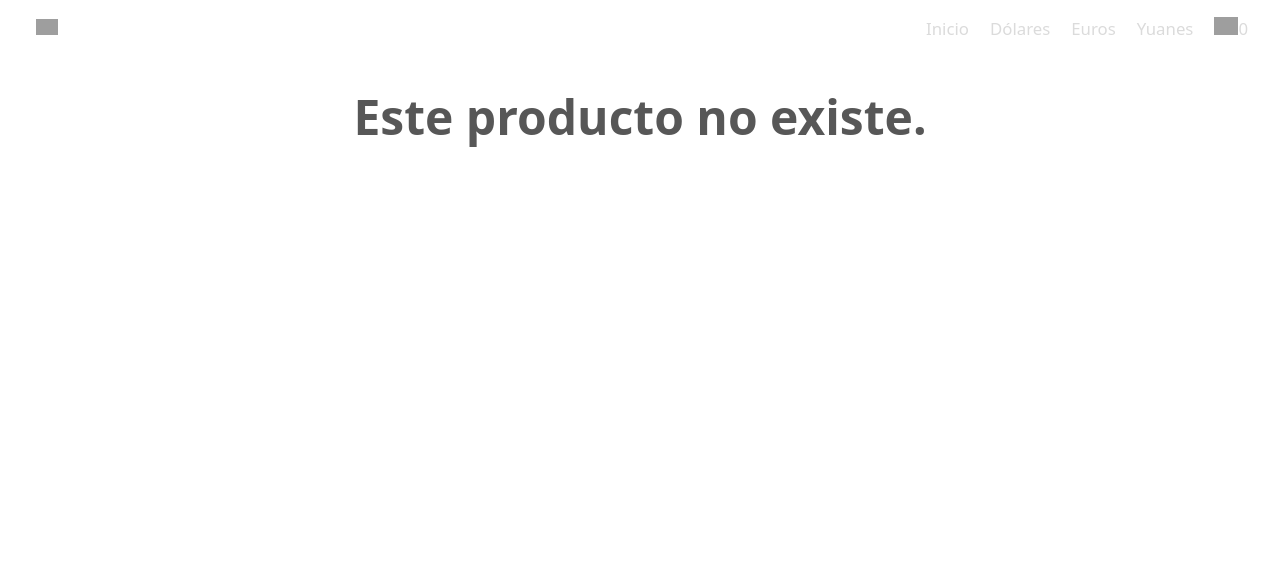
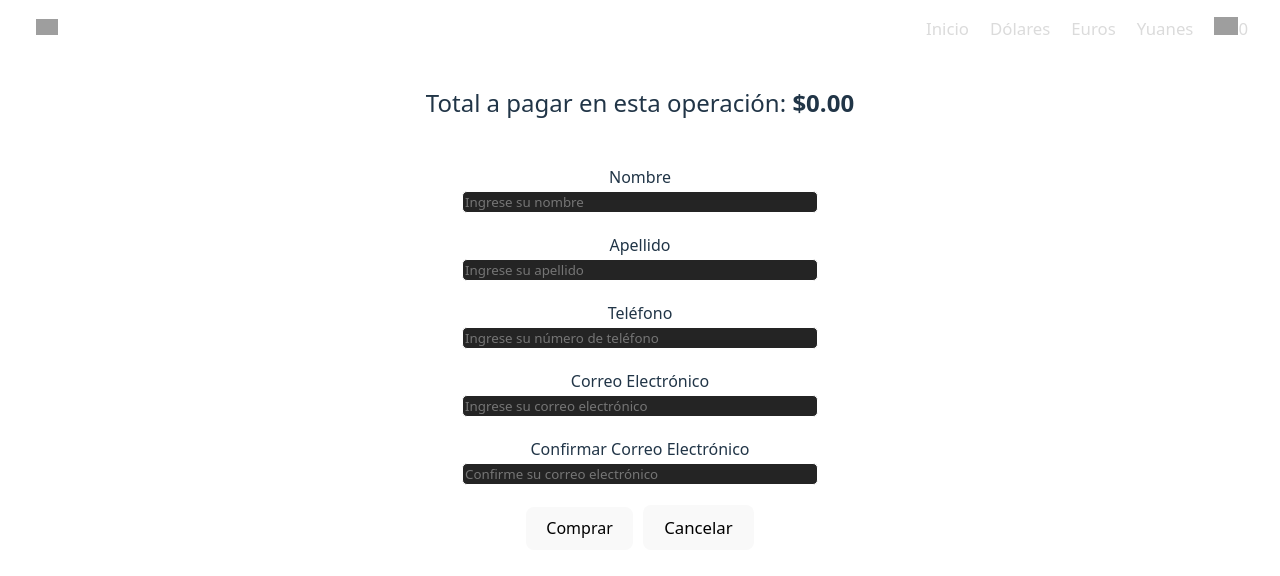
Before and after one commit to julian-lr/PF-LauritoRiscica, a React (Vite) app: page /checkout in a window 1280 px wide. Shown: the top 576 px of the page. Built offline with nearby package versions, Linux system fonts and the light colour scheme; grey boxes are pictures that could not be loaded.

Commit message:
Continuación del codigo, solo faltaría terminar la compra

```diff
--- a/src/App.css
+++ b/src/App.css
@@ -176,3 +176,70 @@ div.card {
       background-position: 100% 50%;
   }
 }
+
+.checkout-currency {
+  border: 1px solid black;
+  padding: 15px 0;
+}
+
+.checkout-page {
+  text-align: center;
+  padding-top: 20px;
+}
+
+.checkout-cart {
+  padding: 0 20%;
+}
+
+.checkout-details {
+  float: left;
+}
+
+.checkout-img img {
+  width: 40px;
+  float: left;
+  padding: 0 15px;
+}
+
+.checkout-total {
+  display: block;
+  text-align: left;
+}
+
+.checkout-buttons {
+  text-align: right;
+}
+
+.checkout-buttons button {
+  margin: 0 5px;
+}
+
+form {
+  text-align: center;
+}
+
+form label{
+  padding-top: 20px;
+  display: block;
+}
+
+form .form-control {
+  border-radius: 5px;
+  background-color: #242424;
+  border: 1px solid white;
+  font-family: system-ui, -apple-system, BlinkMacSystemFont, 'Segoe UI', Roboto, Oxygen, Ubuntu, Cantarell, 'Open Sans', 'Helvetica Neue', sans-serif;
+  width: 350px;
+}
+
+form .checkout-final-buttons {
+  padding-top: 20px;
+  display: block;
+}
+
+form .checkout-final-buttons button {
+  margin: 0 5px;
+}
+
+.total-to-pay {
+  font-size: 1.5rem;
+}
--- a/src/App.jsx
+++ b/src/App.jsx
@@ -5,6 +5,7 @@ import { ItemDetailContainer } from "./components/ItemDetailContainer";
 import { ItemListContainer } from "./components/ItemListContainer";
 import { CartProvider } from "./contexts/CartContext";
 import { Error404 } from "./components/Error404";
+import { CheckoutForm } from "./components/CheckoutForm";
 
 import "./App.css";
 
@@ -17,6 +18,7 @@ function App() {
           <Route path="/" element={<Home />} />
           <Route path="/currencies/:id" element={<ItemDetailContainer />} />
           <Route path="/category/:category" element={<ItemListContainer />} />
+          <Route path="/checkout" element={<CheckoutForm />} />
           <Route path="*" element={<Error404 />} />
         </Routes>
       </BrowserRouter>
--- a/src/components/CartWidget.jsx
+++ b/src/components/CartWidget.jsx
@@ -1,48 +1,47 @@
 import React from "react";
 import { useCart } from "../contexts/CartContext";
 import { Badge, OverlayTrigger, Popover } from "react-bootstrap";
-import Swal from 'sweetalert2';
+import Swal from "sweetalert2";
+import { Link } from "react-router-dom";
 import "../App.css";
 
 export const CartWidget = () => {
   const { cart, addToCart, removeFromCart, clearCart } = useCart();
 
-  const handleEdit = (currencyId) => {
-    // This function will be called when the "Edit" button is clicked
-  };
+  const handleEdit = (currencyId) => (
+    <Link to={`/currencies/${currencyId}`}>
+      <button>Editar</button>
+    </Link>
+  );
 
   const handleRemove = (currencyId) => {
     Swal.fire({
-      title: '¿Estás seguro de eliminar esta orden del carrito?',
-      icon: 'question',
+      title: "¿Estás seguro de eliminar esta orden del carrito?",
+      icon: "question",
       showCancelButton: true,
-      confirmButtonText: 'Sí',
-      cancelButtonText: 'No',
+      confirmButtonText: "Sí",
+      cancelButtonText: "No",
     }).then((result) => {
       if (result.isConfirmed) {
         removeFromCart(currencyId);
-        Swal.fire('Orden eliminada del carrito', '', 'success');
+        Swal.fire("Orden eliminada del carrito", "", "success");
       }
     });
   };
 
   const handleRemoveAll = () => {
     Swal.fire({
-      title: '¿Estás seguro de vaciar tu carrito?',
-      icon: 'question',
+      title: "¿Estás seguro de vaciar tu carrito?",
+      icon: "question",
       showCancelButton: true,
-      confirmButtonText: 'Sí',
-      cancelButtonText: 'No',
+      confirmButtonText: "Sí",
+      cancelButtonText: "No",
     }).then((result) => {
       if (result.isConfirmed) {
         clearCart();
-        Swal.fire('Carrito vaciado', '', 'success');
+        Swal.fire("Carrito vaciado", "", "success");
       }
     });
-  };
-
-  const handleCheckout = () => {
-    // This function will be called when the "Checkout" button is clicked
   };
 
   return (
@@ -59,14 +58,18 @@ export const CartWidget = () => {
                   <div key={currency.id} className="cart-currency">
                     <div className="cart-details">
                       <span className="cart-type">{currency.type}</span>
-                      <span className="cart-amount">Cantidad: ${currency.amount}</span>
-                      <span className="cart-total">Total a pagar: ${currency.price}</span>
+                      <span className="cart-amount">
+                        Cantidad: ${currency.amount}
+                      </span>
+                      <span className="cart-total">
+                        Total a pagar: ${currency.price}
+                      </span>
                     </div>
                     <div className="cart-buttons">
-                      <button onClick={() => handleRemove(currency.id)}>Eliminar</button>
-                      <button onClick={() => handleEdit(currency.id)}>
-                        Editar
+                      <button onClick={() => handleRemove(currency.id)}>
+                        Eliminar
                       </button>
+                      {handleEdit(currency.id)}
                     </div>
                   </div>
                 ))}
@@ -74,11 +77,11 @@ export const CartWidget = () => {
                   <button onClick={handleRemoveAll} className="remove-all-btn">
                     Vaciar Carrito
                   </button>
-                  <button onClick={handleCheckout} className="checkout-btn">
-                    Checkout
-                  </button>
+                  <Link to="/checkout">
+                    <button className="checkout-btn">Checkout</button>
+                  </Link>
                 </div>
-                </>
+              </>
             ) : (
               <p>Tu carrito está vacío</p>
             )}
--- /dev/null
+++ b/src/components/CheckoutForm.jsx
@@ -0,0 +1,161 @@
+import React, { useState } from "react";
+import { useCart } from "../contexts/CartContext";
+import { Form, Button, Col, Row } from "react-bootstrap";
+import Swal from "sweetalert2";
+import { Link } from "react-router-dom";
+
+export const CheckoutForm = () => {
+  const { cart, removeFromCart, clearCart } = useCart();
+  const [buyerDetails, setBuyerDetails] = useState({
+    name: "",
+    lastName: "",
+    phoneNumber: "",
+    email: "",
+    confirmEmail: "",
+  });
+
+  const handleEdit = (currencyId) => (
+    <Link to={`/currencies/${currencyId}`}>
+      <button>Editar</button>
+    </Link>
+  );
+
+
+  const handleRemove = (currencyId) => {
+    Swal.fire({
+      title: "¿Estás seguro de eliminar esta orden del carrito?",
+      icon: "question",
+      showCancelButton: true,
+      confirmButtonText: "Sí",
+      cancelButtonText: "No",
+    }).then((result) => {
+      if (result.isConfirmed) {
+        removeFromCart(currencyId);
+        Swal.fire("Orden eliminada del carrito", "", "success");
+      }
+    });
+  };
+
+  const handleBuy = () => {
+    // Handle buy logic
+    // clearCart();
+    // Swal.fire('Compra realizada con éxito', '', 'success');
+  };
+
+  const handleCancel = () => (
+    <Link to={`/`}>
+      <button>Cancelar</button>
+    </Link>
+  );
+
+  const totalAmountToPay = cart.reduce(
+    (total, currency) => total + parseFloat(currency.price),
+    0
+  ).toFixed(2);
+
+  return (
+    <div className="checkout-page">
+      <div className="checkout-cart">
+        {cart.map((currency) => (
+          <div key={currency.id} className="checkout-currency">
+            <div className="checkout-details">
+                <span className="checkout-img"><img src={currency.img} alt={currency.type} /></span>
+              <span className="checkout-type">Monto a comprar: ${currency.amount} {(currency.type).charAt(0).toLowerCase()}{(currency.type).substring(1)}</span>
+              <span className="checkout-total">
+                Total a pagar: ${currency.price}
+              </span>
+            </div>
+            <div className="checkout-buttons">
+              <button onClick={() => handleRemove(currency.id)}>
+                Eliminar
+              </button>
+              {handleEdit(currency.id)}
+            </div>
+          </div>
+        ))}
+      </div>
+      <div className="total-to-pay">
+        <p>Total a pagar en esta operación: <b>${totalAmountToPay}</b></p>
+      </div>
+      <Form>
+        <Row className="mb-3">
+          <Form.Group as={Col} controlId="formName">
+            <Form.Label>Nombre</Form.Label>
+            <Form.Control
+              type="text"
+              placeholder="Ingrese su nombre"
+              value={buyerDetails.name}
+              onChange={(e) =>
+                setBuyerDetails({ ...buyerDetails, name: e.target.value })
+              }
+            />
+          </Form.Group>
+
+          <Form.Group as={Col} controlId="formLastName">
+            <Form.Label>Apellido</Form.Label>
+            <Form.Control
+              type="text"
+              placeholder="Ingrese su apellido"
+              value={buyerDetails.lastName}
+              onChange={(e) =>
+                setBuyerDetails({ ...buyerDetails, lastName: e.target.value })
+              }
+            />
+          </Form.Group>
+        </Row>
+
+        <Row className="mb-3">
+          <Form.Group as={Col} controlId="formPhoneNumber">
+            <Form.Label>Teléfono</Form.Label>
+            <Form.Control
+              type="text"
+              placeholder="Ingrese su número de teléfono"
+              value={buyerDetails.phoneNumber}
+              onChange={(e) =>
+                setBuyerDetails({
+                  ...buyerDetails,
+                  phoneNumber: e.target.value,
+                })
+              }
+            />
+          </Form.Group>
+
+          <Form.Group as={Col} controlId="formEmail">
+            <Form.Label>Correo Electrónico</Form.Label>
+            <Form.Control
+              type="email"
+              placeholder="Ingrese su correo electrónico"
+              value={buyerDetails.email}
+              onChange={(e) =>
+                setBuyerDetails({ ...buyerDetails, email: e.target.value })
+              }
+            />
+          </Form.Group>
+        </Row>
+
+        <Row className="mb-3">
+          <Form.Group as={Col} controlId="formConfirmEmail">
+            <Form.Label>Confirmar Correo Electrónico</Form.Label>
+            <Form.Control
+              type="email"
+              placeholder="Confirme su correo electrónico"
+              value={buyerDetails.confirmEmail}
+              onChange={(e) =>
+                setBuyerDetails({
+                  ...buyerDetails,
+                  confirmEmail: e.target.value,
+                })
+              }
+            />
+          </Form.Group>
+        </Row>
+              <div className="checkout-final-buttons">
+        <Button variant="primary" onClick={handleBuy}>
+          Comprar
+        </Button>
+        {handleCancel()}
+        </div>
+      </Form>
+    </div>
+  );
+};
--- a/src/components/ItemDetail.jsx
+++ b/src/components/ItemDetail.jsx
@@ -48,6 +48,7 @@ export const ItemDetail = () => {
       value: currency.valueInARS,
       amount: currentAmount,
       type: currency.type,
+      img: currency.img,
       price: (currency.valueInARS * currentAmount).toFixed(2),
     };
 
```
